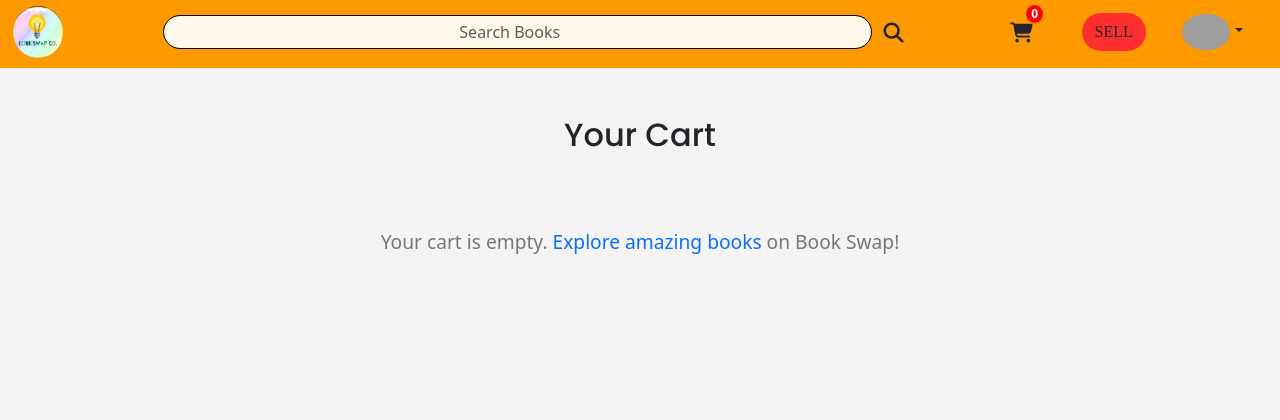
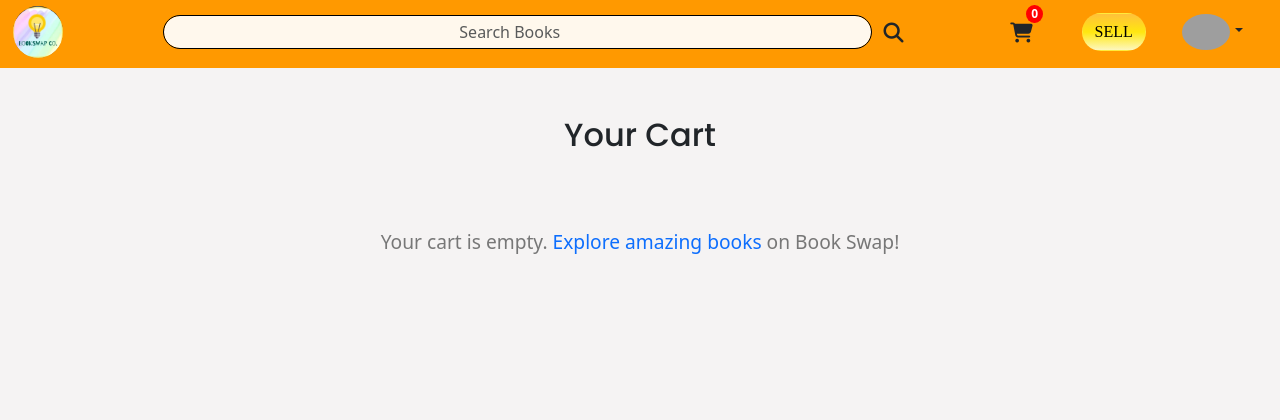
Before and after one commit to Aryan-Git-Hub/bookswap_co, a Django app: page /cart/ in a window 1280 px wide. Shown: the top 420 px of the page. Run offline with Django 5.2, Linux system fonts and the light colour scheme; a user stored in the database is signed in; data comes from the database, SQL or seed files in the repository; some libraries are stand-ins or nearby versions; some web fonts are replaced; grey boxes are pictures that could not be loaded.

Commit message:
Updated SELL btn background color

```diff
--- a/static/css/header.css
+++ b/static/css/header.css
@@ -143,13 +143,25 @@ input[type=search] {
 }
 
 .sell_btn {
-  background-color: rgb(255, 47, 47);
+  /* background-color: rgb(255, 47, 47); */
+  background-color: rgb(255, 235, 59);
+  background-image: linear-gradient(to bottom, rgb(255, 193, 59), rgb(255, 231, 15), rgb(253, 247, 190));
+  background-attachment: inherit;
+  background-size: cover;
+  background-repeat: no-repeat;
+  color: black;
   border-radius: 21px;
+  transition: .45s;
 }
 
 .sell_btn:hover {
-  border:2px solid black;
-  background-color: rgb(255, 47, 47);
+  transform: scale(1.125);
+  border-radius: 42px;
+  transition: .25s;
+  /* border:1px solid black; */
+  /* background-color: rgb(255, 47, 47); */
+  background-image: linear-gradient(to bottom, rgb(255, 167, 95), rgb(255, 228, 74), rgb(250, 244, 191));
+
 }
 .sell_btn:active {
   background-color: rgb(255, 47, 47)!important;
```
